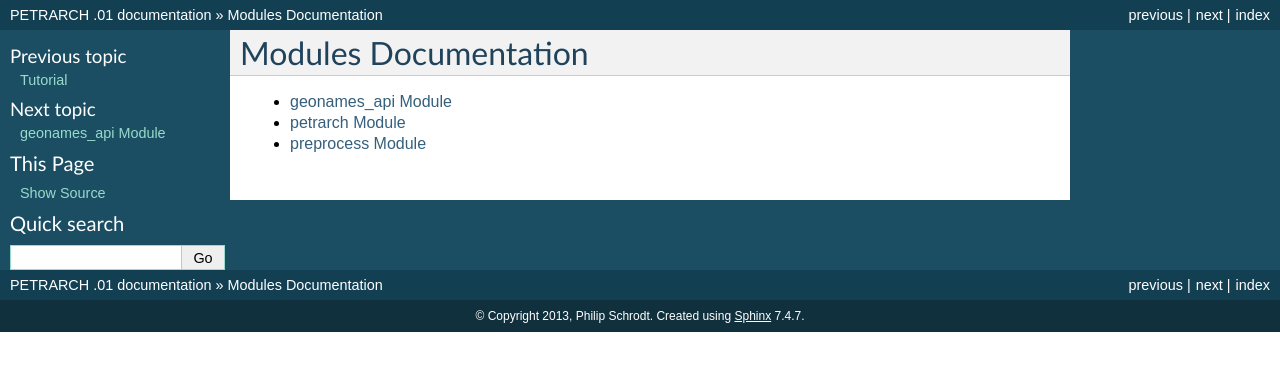
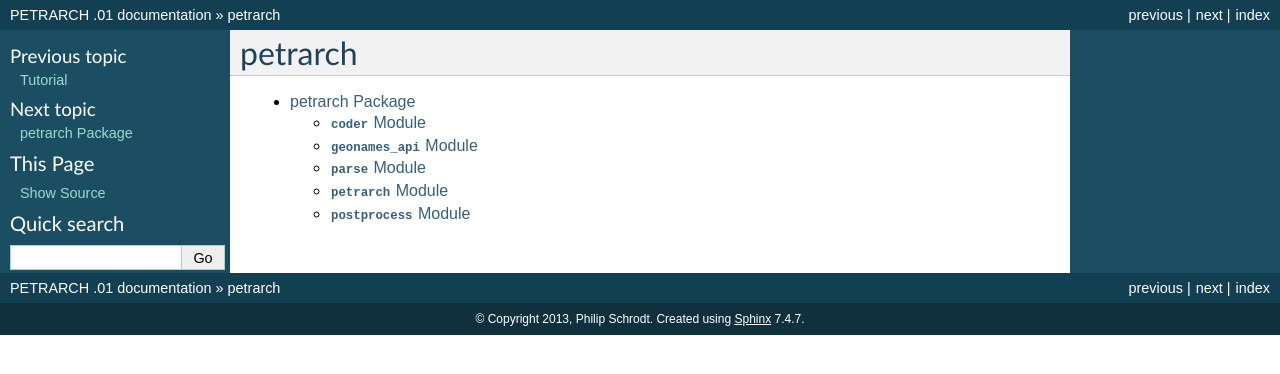
Before and after one commit to johnb30/PETRARCH_old, a Sphinx documentation site: the page built from docs/Modules.rst, in a window 1280 px wide. Shown: the top 374 px of the page. Built offline with Sphinx 7.4.7, drawn with Linux system fonts in a browser that asks for light colours.

Commit message:
More work on docs

```diff
--- a/docs/Modules.rst
+++ b/docs/Modules.rst
@@ -1,9 +1,7 @@
-Modules Documentation
-=====================
+petrarch
+========
 
 .. toctree::
    :maxdepth: 4
 
-   geonames_api
    petrarch
-   preprocess
```
Also changed, not shown: docs/geonames_api.rst (deleted, +0 -7 lines), docs/petrarch.rst (+38 -3 lines), docs/preprocess.rst (deleted, +0 -7 lines).
